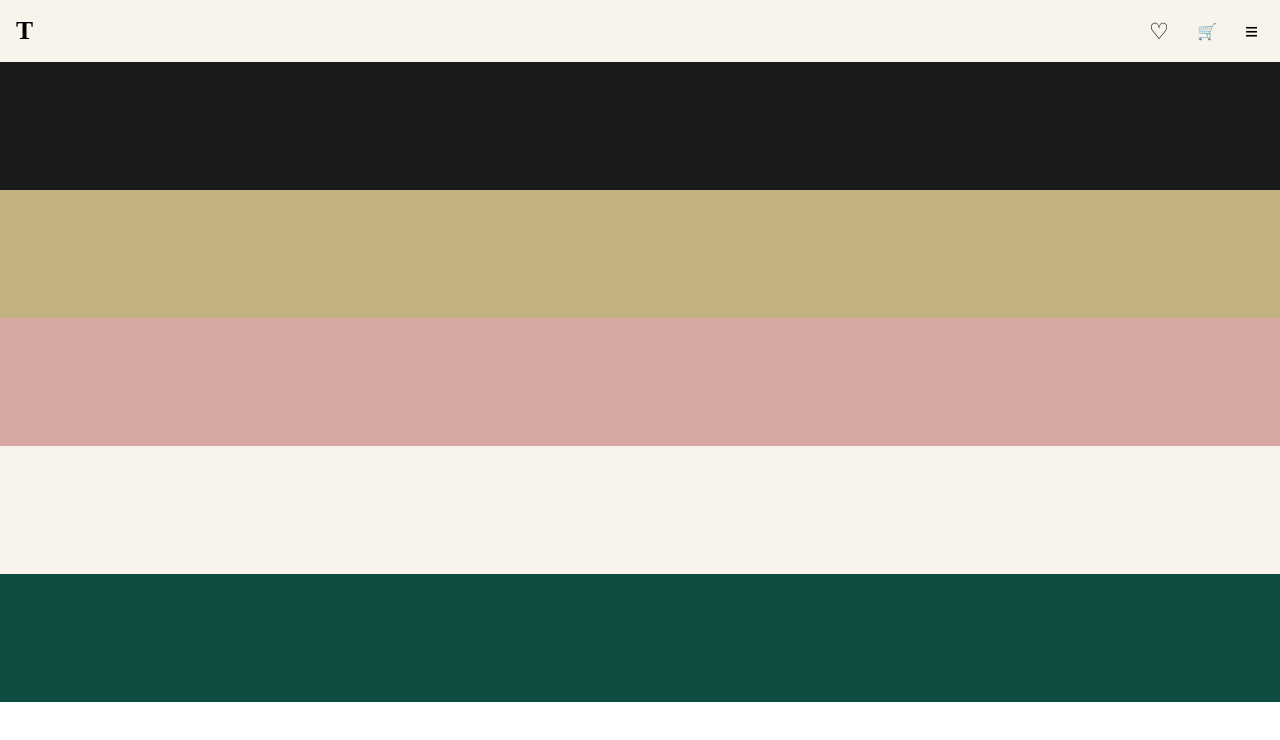
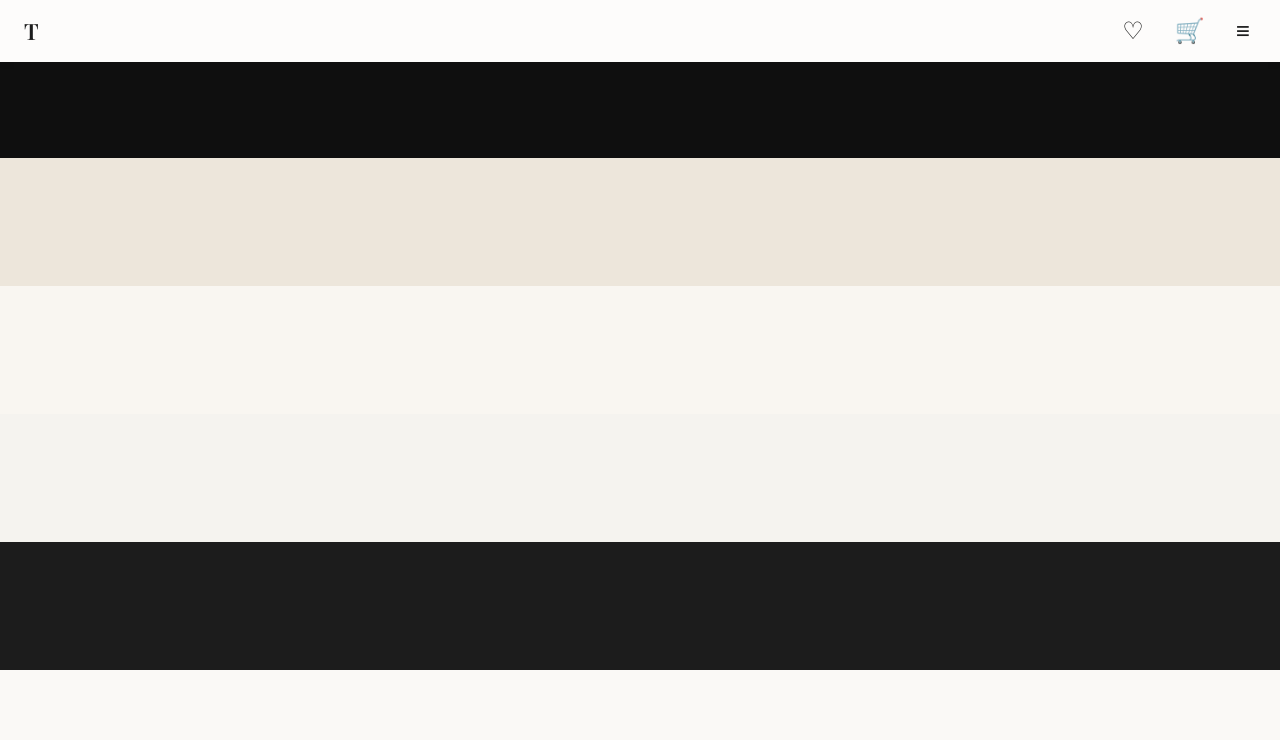
Before and after one commit to Tanvii777/ttanvie, a plain HTML site: page index.html in a window 1280 px wide. Drawn offline with nearby package versions, Linux system fonts and the light colour scheme.

Commit message:
updated bg

```diff
--- a/index.html
+++ b/index.html
@@ -5,6 +5,8 @@
     <meta name="viewport" content="width=device-width, initial-scale=1.0">
     <title>ttanvié</title>
     <link rel="stylesheet" href="style.css">
+    <link href="https://fonts.googleapis.com/css2?family=Playfair+Display:wght@600&display=swap" rel="stylesheet">
+
 </head>
 <body>
     <header class="navbar">
--- a/style.css
+++ b/style.css
@@ -3,7 +3,8 @@ body, html {
     padding: 0;
     width: 100%;
     box-sizing: border-box;
-    font-family: sans-serif;
+    font-family: 'Helvetica Neue', sans-serif;
+    background-color: #FAF9F6; /* soft background base */
   }
 
   *, *::before, *::after {
@@ -16,7 +17,7 @@ body, html {
     overflow-x: hidden;
   }
 
-  /* Sections */
+  /* Section Layout */
   .navbar,
   .hero,
   .products,
@@ -24,88 +25,104 @@ body, html {
   .testimonials,
   .footer-content {
     width: 100%;
-    padding: 4rem 2rem; /* Adjust spacing here */
+    padding: 4rem 2rem;
   }
 
-  /* Colors */
-
+  /* Updated Elegant Color Scheme */
+  .navbar {
+    background-color: #FDFCFB;
+    box-shadow: 0 2px 8px rgba(0, 0, 0, 0.04);
+  }
 
   .hero {
-    background-color: #1A1A1A;
-    color: white;
+    background-color: #0F0F0F;
+    color: #FFF;
   }
 
   .products {
-    background-color: #C2B280;
+    background-color: #EDE6DB;
   }
 
   .about {
-    background-color: #D6A8A1;
+    background-color: #F9F6F1;
   }
 
   .testimonials {
-    background-color: #F8F4EC;
+    background-color: #F5F3EF;
   }
 
   .footer-content {
-    background-color: #0F4D42;
-    color: white;
+    background-color: #1C1C1C;
+    color: #EEE;
   }
 
-  /* Responsive */
-  @media (max-width: 768px) {
-
-    .hero {
-      padding: 3rem 1rem;
-    }
-    .navbar {
-        padding: 1rem 2rem;
-      }
-
-    .icon {
-        font-size: 1.5rem;
-      }
-
-    /* Add more media-specific tweaks here */
-  }
-/* Base mobile-first styles */
-.navbar {
-    background-color: #F8F4EC;
+  /* Navbar */
+  .navbar {
     display: flex;
     justify-content: space-between;
-    align-items: end;
-    padding: 1rem;
+    align-items: center;
+    padding: 1rem 2rem;
     position: sticky;
     top: 0;
     z-index: 1000;
-    box-shadow: 0 2px 6px rgba(0, 0, 0, 0.05);
   }
 
   .logo {
     font-size: 1.6rem;
-    font-weight: bold;
+    font-weight: 700;
     cursor: pointer;
-    align-self: flex-start;
-    font-family: 'Times New Roman', Times, serif;
+    font-family: 'Playfair Display', serif;
+    color: #1C1C1C;
+    transition: color 0.3s ease;
+  }
+
+  .logo:hover {
+    color: #8A7350;
   }
 
   .nav-icons {
     display: flex;
-    gap: 1rem;
+    gap: 1.2rem;
   }
 
   .icon {
     background: none;
     border: none;
-    font-size: 1.4rem;
+    font-size: 1.3rem;
     cursor: pointer;
-    transition: transform 0.2s ease;
+    transition: transform 0.2s ease, color 0.2s ease;
+    color: #1C1C1C;
   }
 
   .icon:hover {
     transform: scale(1.1);
+    color: #8A7350;
   }
 
   .cart {
-    font-size: 1rem;
-}
+    font-size: 1.1rem;
+  }
+
+  /* Smooth Section Transitions */
+  section {
+    transition: background-color 0.5s ease;
+  }
+
+  /* Responsive Enhancements */
+  @media (min-width: 768px) {
+    .hero {
+      padding: 3rem 1.5rem;
+    }
+
+    .navbar {
+      padding: 1rem 1.5rem;
+    }
+
+    .icon {
+      font-size: 1.5rem;
+    }
+
+    .logo {
+      font-size: 1.4rem;
+    }
+  }
```
